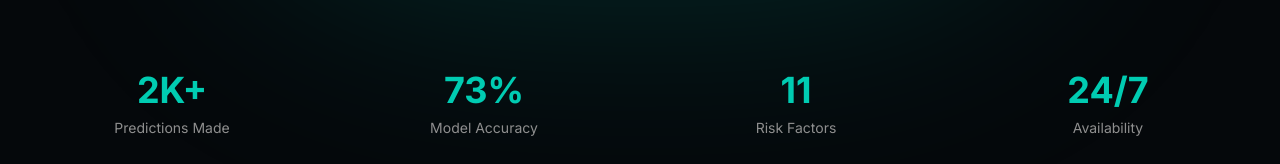
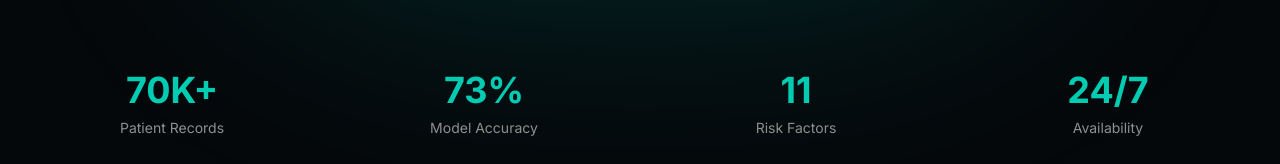
Before and after one commit to ajscodes/Heart-Disease-Prediction-Using-Machine-Learning, a Next.js app in the folder UI/: page / in a window 1280 px wide. Shown: the part 636-800 px from the top of the page. Built offline with nearby package versions, Linux system fonts and the light colour scheme.

Commit message:
update hero.tsx

```diff
--- a/UI/components/hero.tsx
+++ b/UI/components/hero.tsx
@@ -64,7 +64,7 @@ export function Hero() {
 
         <div className="mt-20 grid grid-cols-2 md:grid-cols-4 gap-8">
           {[
-            { value: "2K+", label: "Predictions Made" },
+            { value: "70K+", label: "Patient Records" },
             { value: "73%", label: "Model Accuracy" },
             { value: "11", label: "Risk Factors" },
             { value: "24/7", label: "Availability" },
```
